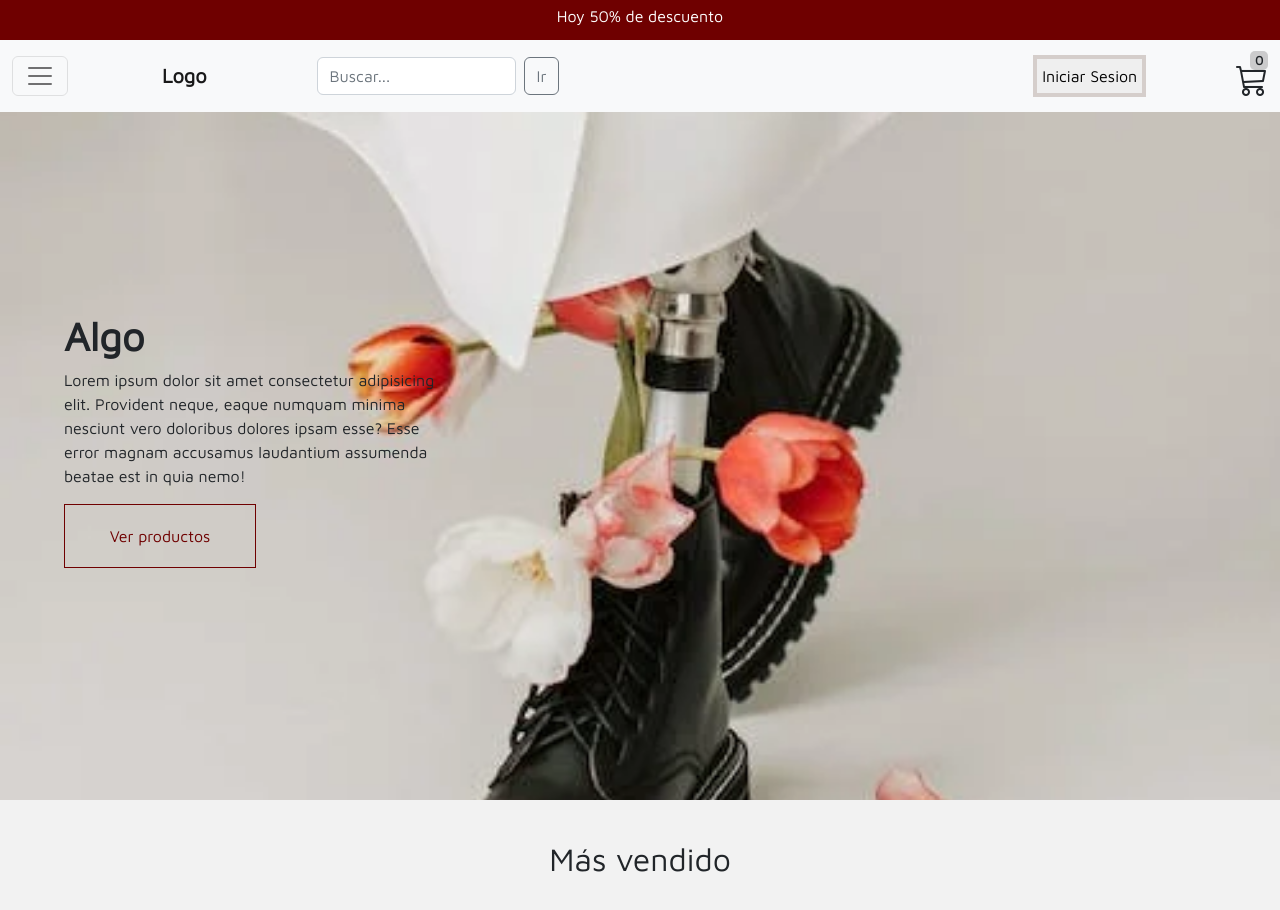
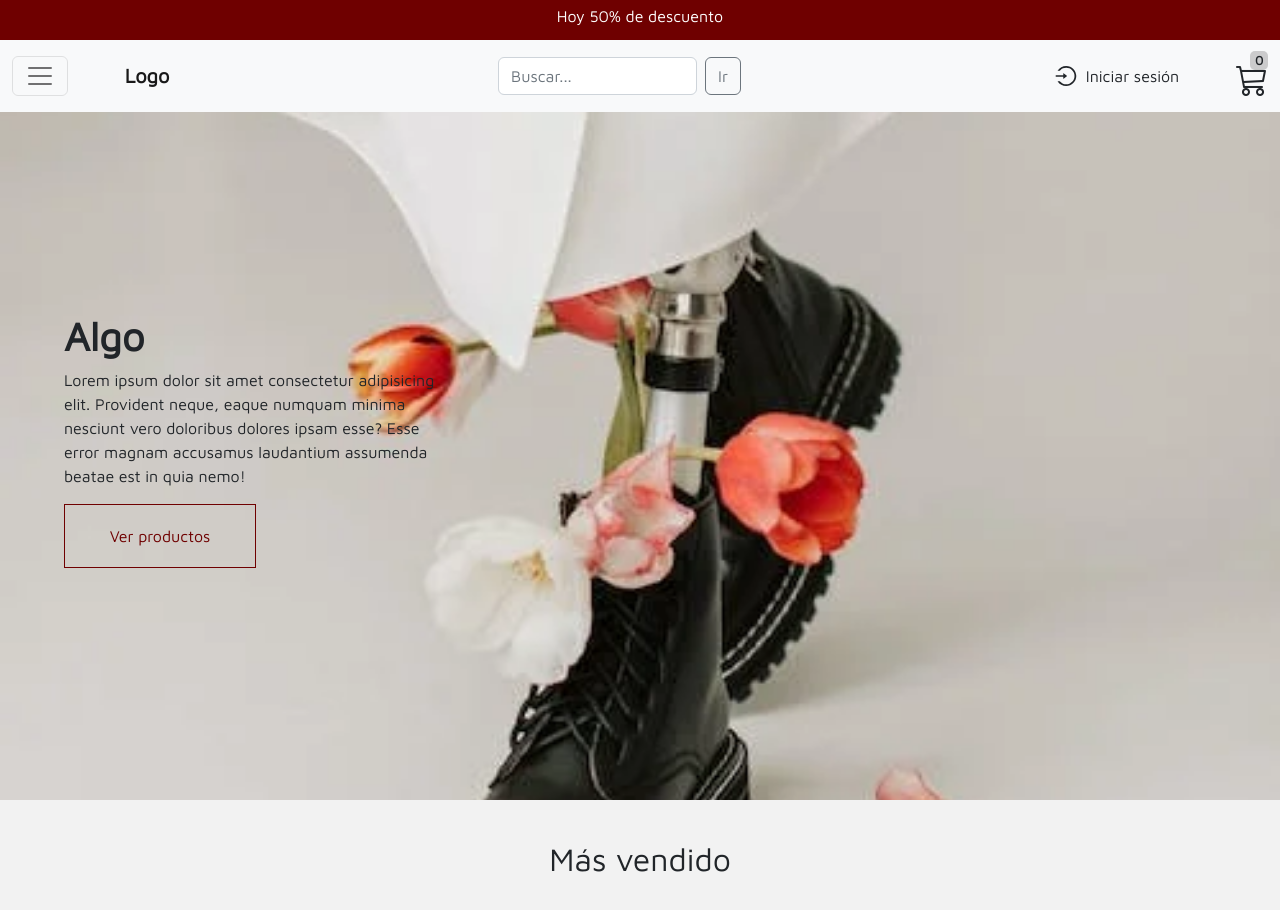
Before and after one commit to galoss88/Ecommerce-Sadcom, a React (Vite) app in the folder client/: page / in a window 1280 px wide. Shown: the top 910 px of the page. Built offline with nearby package versions, Linux system fonts and the light colour scheme; no server answers.

Commit message:
Estilos idk

```diff
--- a/client/src/components/container/FiltrosProductos/styles/stylesFiltrosProductos.jsx
+++ b/client/src/components/container/FiltrosProductos/styles/stylesFiltrosProductos.jsx
@@ -5,9 +5,10 @@ export const Container = styled.div`
   flex-direction: column;
   justify-content: flex-start;
   width: 20%;
-  background-color: #d9d9d9;
+  height: 85vh;
+  background-color: #f2f2f2;
 
-  height: auto;
+
   @media (max-width:768px){
     display: none;
 
--- a/client/src/components/container/Login/Login.jsx
+++ b/client/src/components/container/Login/Login.jsx
@@ -2,7 +2,7 @@ import { useAuth0 } from "@auth0/auth0-react";
 import React from "react";
 import MiUsuarioButton from "../../pure/login/MiUsuario/MiUsuario";
 import { ContainerLogin } from "./styleLogin";
-import LoginButton from "../../pure/login/loginButton/LoginButton";
+import LoginButton from "../../pure/login/LoginButton/LoginButton";
 
 
 const Login = () => {
--- a/client/src/components/container/Navbar/Navbar.jsx
+++ b/client/src/components/container/Navbar/Navbar.jsx
@@ -36,17 +36,18 @@ export default function NavBar() {
             <Offcanvas.Body>
               <Nav className="flex-grow-2 pe-3 align-items-center">
                 <hr />
-                <Nav.Link href="/">Home</Nav.Link>
+                <Nav.Link onClick={() => navigate("/")}>Home</Nav.Link>
                 <hr />
-                <Nav.Link href="#action2">Categorias</Nav.Link>
+                <Nav.Link onClick={() => navigate("/productos")}>Productos</Nav.Link>
                 <hr />
                 <Nav.Link href="#action2">
                   <FaShoppingCart /> Carrito
                 </Nav.Link>
                 <hr />
-                <Nav.Link href="/faq">Preguntas frecuentes</Nav.Link>
+                <Nav.Link onClick={() => navigate("/faq")}>Preguntas frecuentes</Nav.Link>
                 <hr />
                 <Nav.Link href="#action2">Contacto</Nav.Link>
+
               </Nav>
             </Offcanvas.Body>
           </Navbar.Offcanvas>
--- a/client/src/components/pure/Product/CartProduct.jsx
+++ b/client/src/components/pure/Product/CartProduct.jsx
@@ -1,7 +1,7 @@
 import React from "react";
 import { useSelector } from "react-redux";
 import Product from "./Product";
-import { Container, WrapperButton, WrapperProductsCart } from "./styles/stylesCartProduct";
+import { Container, WrapperButton, WrapperProductsCart, Hr } from "./styles/stylesCartProduct";
 import Subtotal from "./Subtotal";
 import Total from "./Total";
 
@@ -15,8 +15,9 @@ const CartProduct = () => {
           <Product producto={producto} key={producto.idArt} />
         ))}
       </WrapperProductsCart>
+      <Hr/>
       <Subtotal />
-      <hr/>
+      <Hr/>
       <Total />
       <WrapperButton>Finalizar Compra</WrapperButton>
     </Container>
--- a/client/src/components/pure/Product/styles/stylesCartProduct.jsx
+++ b/client/src/components/pure/Product/styles/stylesCartProduct.jsx
@@ -27,6 +27,11 @@ export const WrapperProductsCart = styled.div`
 //Contenedor de la imagen, el nombre-talle y precio del producto
 export const Hr = styled.hr`
   width: 94%;
-  margin: 0 0.5rem 0 0.5rem;
+  margin: 0 0.5rem .5em 0.5rem;
 `;
-export const WrapperButton = styled.div``;
+export const WrapperButton = styled.button`
+  background-color: black;
+  color: white;
+  width: 100%;
+  height: 3em;
+`;
--- a/client/src/components/pure/filtros/styles/stylesButtonResetFilters.jsx
+++ b/client/src/components/pure/filtros/styles/stylesButtonResetFilters.jsx
@@ -1,18 +1,22 @@
 import styled from "styled-components";
 
 export const WrapperButton = styled.div`
-    display: flex;
+    display: block;
     width: 100%;
     justify-content: end;
-    padding:5px 8px 0 0;
+    padding:5px 5px 0 5px;
 
 
 `
 export const ButtonResetFilters = styled.button`
     border: none;
-    box-shadow: 0 0 .1rem .1rem;
+   /*  box-shadow: 0 0 .1rem .1rem; */
     padding: .3em .5em;
-    background-color: transparent;
+    margin-bottom: 5px;
+    background-color: black;
+    color: white;
+    align-items: center;
+    width: 100%;
     :hover{
         background-color: grey;
     }
--- a/client/src/components/pure/login/LoginButton/LoginButton.jsx
+++ b/client/src/components/pure/login/LoginButton/LoginButton.jsx
@@ -1,6 +1,7 @@
 import React from "react";
 import { useAuth0 } from "@auth0/auth0-react";
-import { ButtonLogin } from "./stylesLoginButton";
+import { ButtonLogin, Login } from "./stylesLoginButton";
+import { AiOutlineLogin } from "react-icons/ai"
 
 const LoginButton = () => {
   const { loginWithRedirect} = useAuth0();
@@ -9,11 +10,10 @@ const LoginButton = () => {
     loginWithRedirect();
   };
   return (
-    <>
-
-      <ButtonLogin onClick={() => iniciarSesion()}>Iniciar Sesion</ButtonLogin>
-
-    </>
+    <ButtonLogin onClick={() => iniciarSesion()}>
+      <AiOutlineLogin size={"1.5em"}/>
+      <Login>Iniciar sesión</Login>
+    </ButtonLogin>
   );
 };
 
--- a/client/src/components/pure/login/LoginButton/stylesLoginButton.jsx
+++ b/client/src/components/pure/login/LoginButton/stylesLoginButton.jsx
@@ -1,5 +1,5 @@
 import styled from "styled-components";
-export const ButtonLogin = styled.button`
+/* export const ButtonLogin = styled.button`
   border: none;
 
   padding: 0.3rem 0.3rem;
@@ -12,4 +12,15 @@ export const ButtonLogin = styled.button`
   :active{
     animation: none;
   }
-`;
+`; */
+
+export const ButtonLogin = styled.div`
+  display: flex;
+  text-align: center;
+  align-items: center;
+  cursor: pointer;
+`
+
+export const Login = styled.p`
+  margin: 0 0 0 .5em;
+`
--- a/client/src/components/pure/searcher/Searcher.jsx
+++ b/client/src/components/pure/searcher/Searcher.jsx
@@ -21,7 +21,7 @@ export default function Searcher() {
   };
 
   return (
-    <Form className="d-flex" style={{ paddingRight: "30vw" }}>
+    <Form className="d-flex" style={{ paddingRight: "20vw", paddingLeft: "20vw" }}>
       <Form.Control
         type="search"
         placeholder="Buscar..."
```
